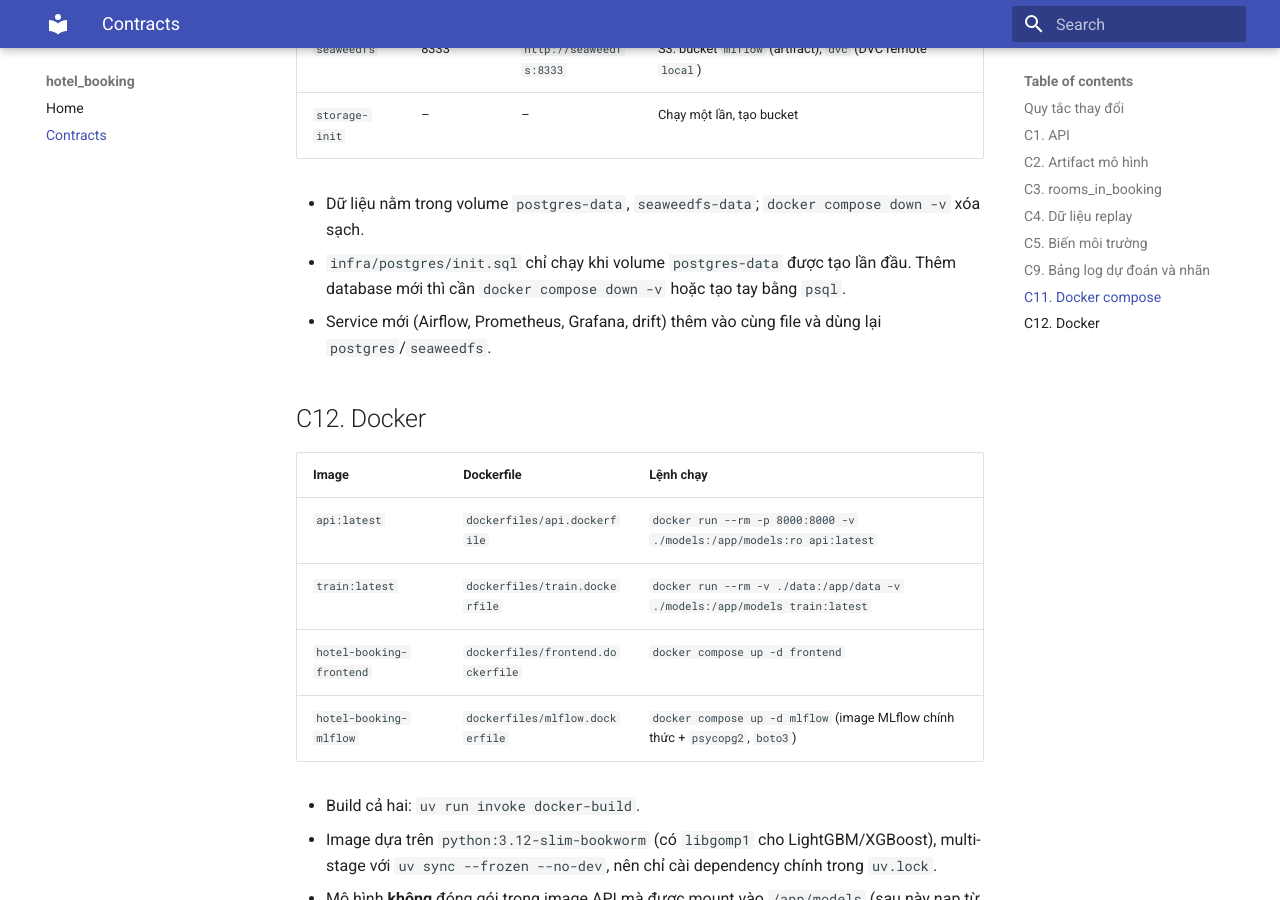
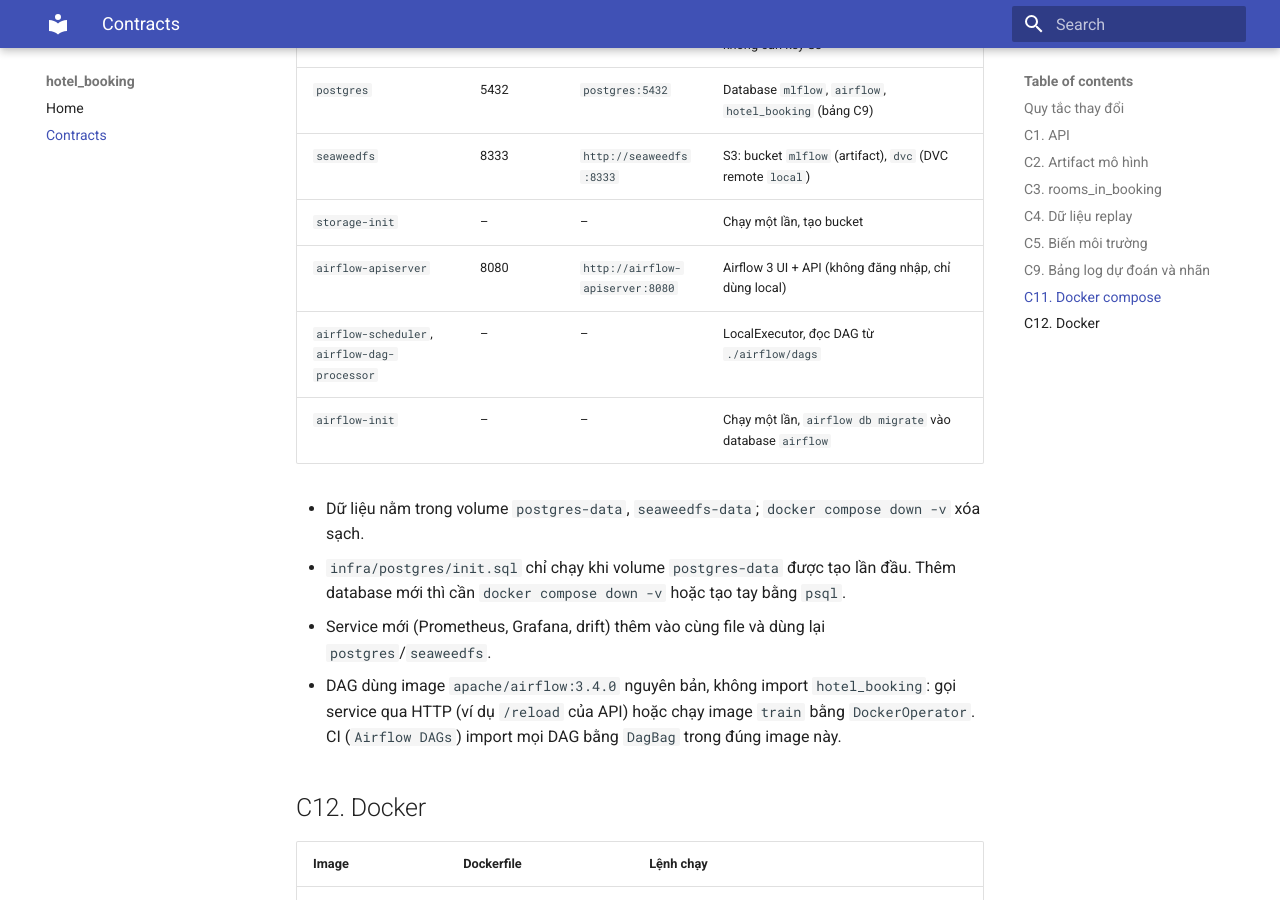
Before and after one commit to quandao073/IT5414-Group7-MLOps, an MkDocs documentation site: the page built from docs/source/contracts.md, in a window 1280 px wide and 900 px high, scrolled down 7778 px. Built offline with MkDocs 1.6.1 and Material for MkDocs 9.7.7, drawn with Linux system fonts in a browser that asks for light colours; some of the changed text lies outside the part shown.

Commit message:
docs: document the Airflow services, the stack_health DAG and how DAGs run project code

```diff
--- a/docs/source/contracts.md
+++ b/docs/source/contracts.md
@@ -143,6 +143,7 @@ Danh sách đầy đủ trong `.env.example` ở gốc repo. Bí mật (mật kh
 | `MLFLOW_TRACKING_PASSWORD` | Access token DagsHub (bí mật, chỉ đặt trong `.env`) | Training, API (Registry) |
 | `POSTGRES_USER`, `POSTGRES_PASSWORD` | `mlops`, `mlops` (chỉ dùng local) | docker compose: PostgreSQL, MLflow, Airflow |
 | `S3_ACCESS_KEY`, `S3_SECRET_KEY` | `mlops`, `mlops-secret` (chỉ dùng local) | docker compose: SeaweedFS, MLflow; DVC remote `local` |
+| `AIRFLOW_JWT_SECRET` | `local-only-jwt-secret` (chỉ dùng local) | docker compose: các service Airflow |
 
 ## C9. Bảng log dự đoán và nhãn
 
@@ -206,11 +207,17 @@ có `DATABASE_URL` thì API vẫn chạy, chỉ không ghi log.
 | `postgres` | 5432 | `postgres:5432` | Database `mlflow`, `airflow`, `hotel_booking` (bảng C9) |
 | `seaweedfs` | 8333 | `http://seaweedfs:8333` | S3: bucket `mlflow` (artifact), `dvc` (DVC remote `local`) |
 | `storage-init` | – | – | Chạy một lần, tạo bucket |
+| `airflow-apiserver` | 8080 | `http://airflow-apiserver:8080` | Airflow 3 UI + API (không đăng nhập, chỉ dùng local) |
+| `airflow-scheduler`, `airflow-dag-processor` | – | – | LocalExecutor, đọc DAG từ `./airflow/dags` |
+| `airflow-init` | – | – | Chạy một lần, `airflow db migrate` vào database `airflow` |
 
 - Dữ liệu nằm trong volume `postgres-data`, `seaweedfs-data`; `docker compose down -v` xóa sạch.
 - `infra/postgres/init.sql` chỉ chạy khi volume `postgres-data` được tạo lần đầu. Thêm database mới thì cần
   `docker compose down -v` hoặc tạo tay bằng `psql`.
-- Service mới (Airflow, Prometheus, Grafana, drift) thêm vào cùng file và dùng lại `postgres`/`seaweedfs`.
+- Service mới (Prometheus, Grafana, drift) thêm vào cùng file và dùng lại `postgres`/`seaweedfs`.
+- DAG dùng image `apache/airflow:3.4.0` nguyên bản, không import `hotel_booking`: gọi service qua HTTP
+  (ví dụ `/reload` của API) hoặc chạy image `train` bằng `DockerOperator`. CI (`Airflow DAGs`) import mọi DAG
+  bằng `DagBag` trong đúng image này.
 
 ## C12. Docker
 
```
Also changed, not shown: README.md.
